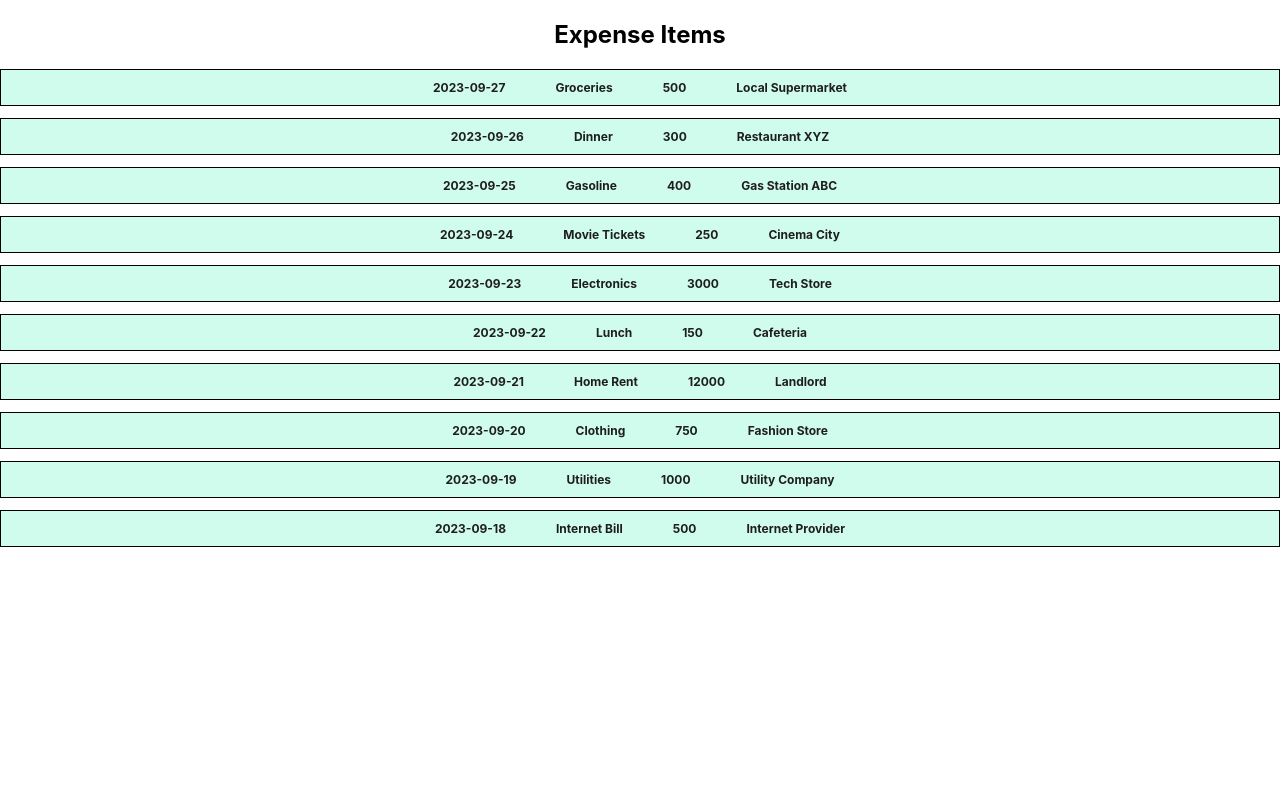
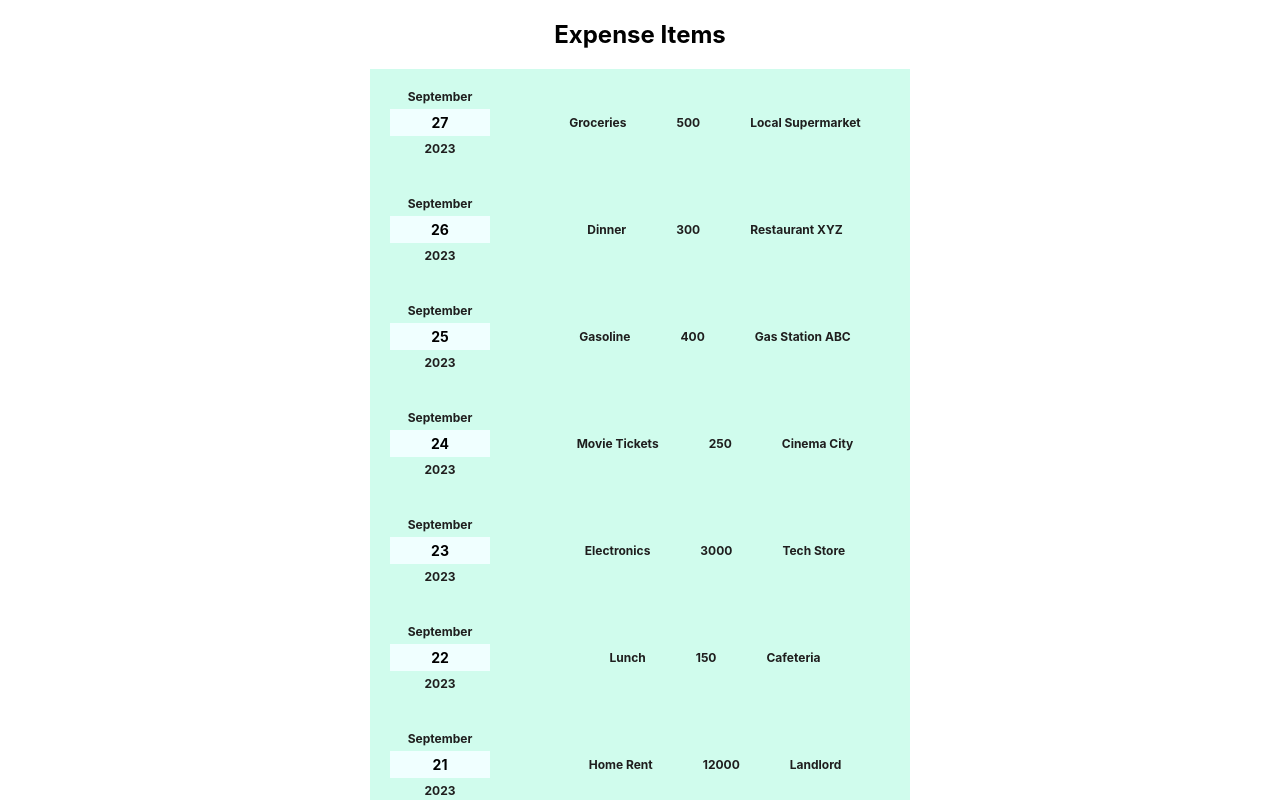
Before and after one commit to PushpendraKPal/react, a React (Create React App) app in the folder expense_tracker/: page / in a window 1280 px wide. Shown: the top 800 px of the page. Built offline with nearby package versions, Linux system fonts and the light colour scheme.

Commit message:
passing data into child component

```diff
--- /dev/null
+++ b/expense_tracker/src/components/ExpenseDate.js
@@ -0,0 +1,42 @@
+function ExpenseDate(props) {
+  let { date } = props;
+  function formatDate(inputDate) {
+    const [year, month, day] = inputDate.split("-");
+    const date = new Date(year, month - 1, day);
+    const monthNames = [
+      "January",
+      "February",
+      "March",
+      "April",
+      "May",
+      "June",
+      "July",
+      "August",
+      "September",
+      "October",
+      "November",
+      "December",
+    ];
+    const dayOfWeek = day;
+    const monthName = monthNames[date.getMonth()];
+    const formattedYear = date.getFullYear();
+
+    return {
+      day: dayOfWeek,
+      month: monthName,
+      year: formattedYear,
+    };
+  }
+
+  date = formatDate(date);
+
+  return (
+    <div>
+      <div>{date.month}</div>
+      <div className="day">{date.day}</div>
+      <div>{date.year}</div>
+    </div>
+  );
+}
+
+export default ExpenseDate;
--- a/expense_tracker/src/components/expenseItem.css
+++ b/expense_tracker/src/components/expenseItem.css
@@ -4,15 +4,28 @@
   padding: 15px;
 }
 
-.items {
+.itemInfo {
+  margin-left: 50px;
+}
+.itemsContainer {
+  width: 500px;
+  display: grid;
+  grid-template-columns: 20% 80%;
+  padding: 20px;
+  align-items: center;
+  margin: auto;
+
   font-size: 12px;
   color: rgb(31, 30, 30);
-  padding: 10px;
-  border: 1px solid black;
   background-color: rgb(208, 252, 237);
   font-weight: bold;
 }
 
-.itemInfo {
-  margin-left: 50px;
+.day {
+  font-size: 14px;
+  color: black;
+  padding: 5px;
+  background-color: azure;
+  margin-top: 5px;
+  margin-bottom: 5px;
 }
--- a/expense_tracker/src/components/expenseItem.js
+++ b/expense_tracker/src/components/expenseItem.js
@@ -1,16 +1,19 @@
 import "./expenseItem.css";
+import ExpenseDate from "./ExpenseDate";
 
 function ExpenseItem(props) {
   const { date, name, amount, location } = props;
 
   return (
     <div className="itemsContainer">
-      <p className="items">
-        <span>{date}</span>
+      <div>
+        <ExpenseDate date={date}></ExpenseDate>
+      </div>
+      <div>
         <span className="itemInfo">{name}</span>
         <span className="itemInfo">{amount * 10}</span>
         <span className="itemInfo">{location}</span>
-      </p>
+      </div>
     </div>
   );
 }
```
